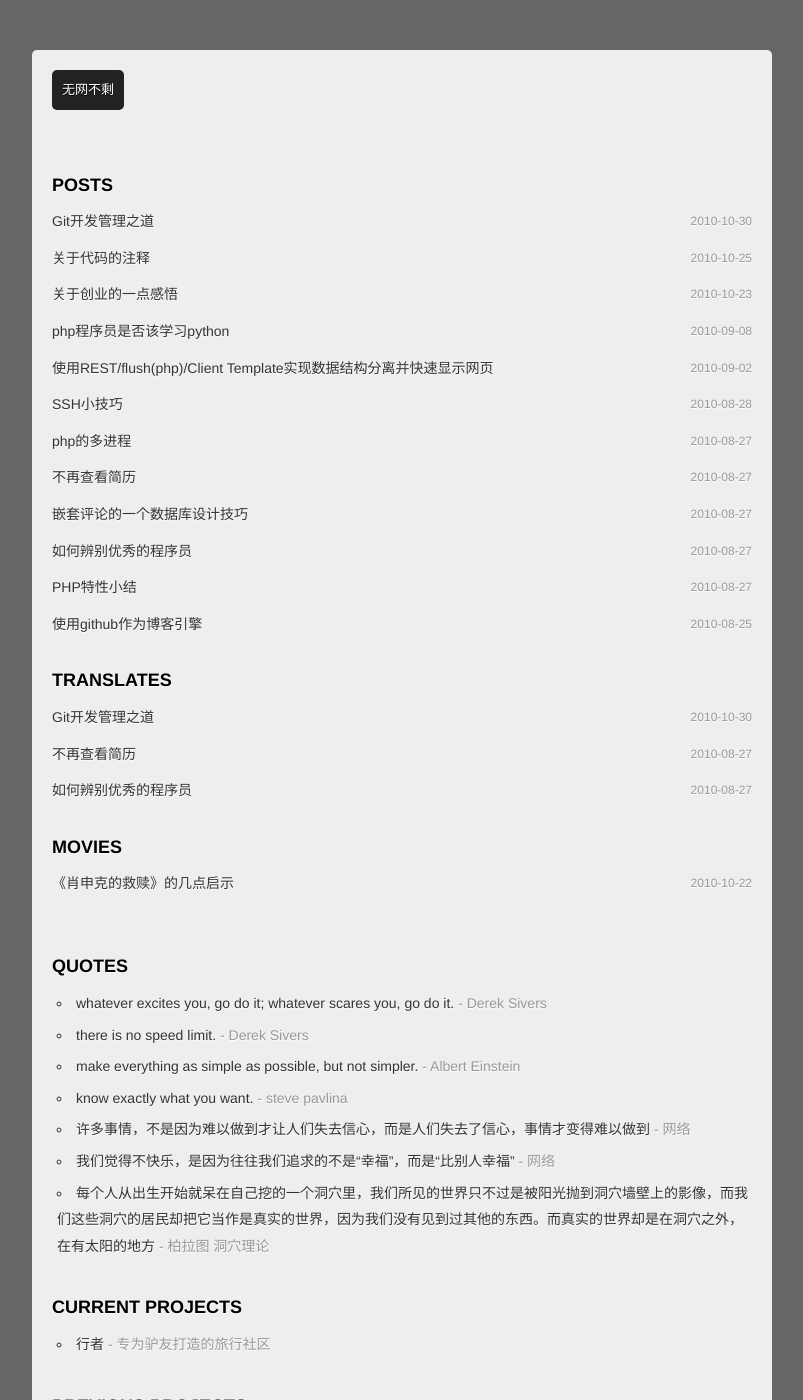
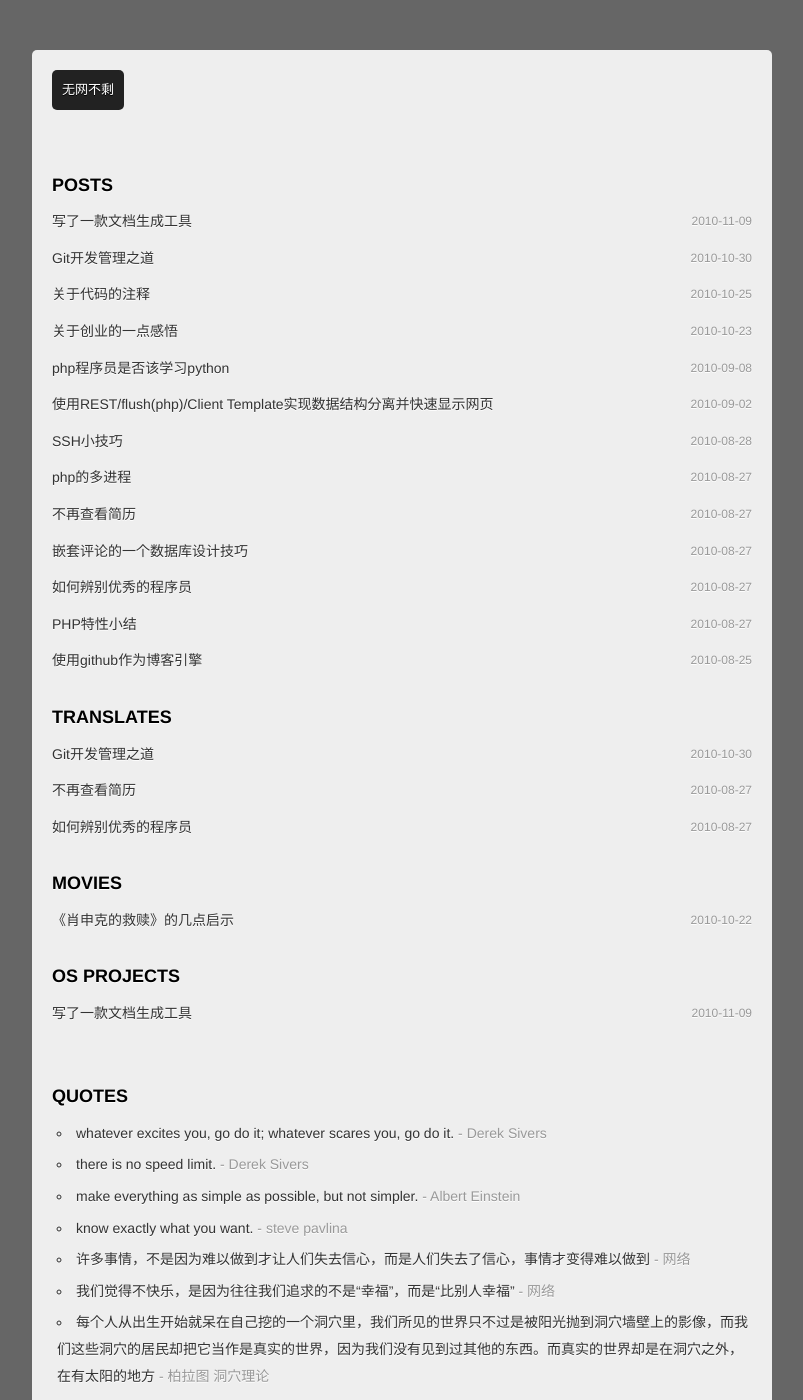
Before and after one commit to limboy/lzyy.github.com, a Jekyll site: the page built from index.html, in a window 1280 px wide and 1400 px high. Shown: the whole window, without its empty margins (238-1041 px from the left). Built offline with Jekyll 4.4.1, drawn with Linux system fonts in a browser that asks for light colours; Markdown is read by kramdown in place of the engine named in the settings.

```diff
--- /dev/null
+++ b/_posts/2010-11-09-doc-generator.textile
@@ -0,0 +1,15 @@
+---
+layout: post
+title: 写了一款文档生成工具
+categories:
+  - blog
+  - project
+---
+
+作为一个程序员，经常会跟文档打交道，我找了一圈，没找着简单好用的，于是就自己写了一个
+
+http://farm5.static.flickr.com/4147/5158181338_a19250675a.jpg
+
+使用方法及源码下载：https://github.com/lzyy/doc-generator
+
+欢迎反馈
--- a/index.html
+++ b/index.html
@@ -26,4 +26,11 @@ title: 无网不剩
 		{% endfor %}
 	</ul>
 
+	<p class="nav">OS PROJECTS</p>
+	<ul class="posts">
+		{% for post in site.categories.project %}
+		<li><p class="date">{{ post.date | date:"%Y-%m-%d" }}</p> <a href="{{ post.url }}">{{ post.title }}</a></li>
+		{% endfor %}
+	</ul>
+
 </div>
```
